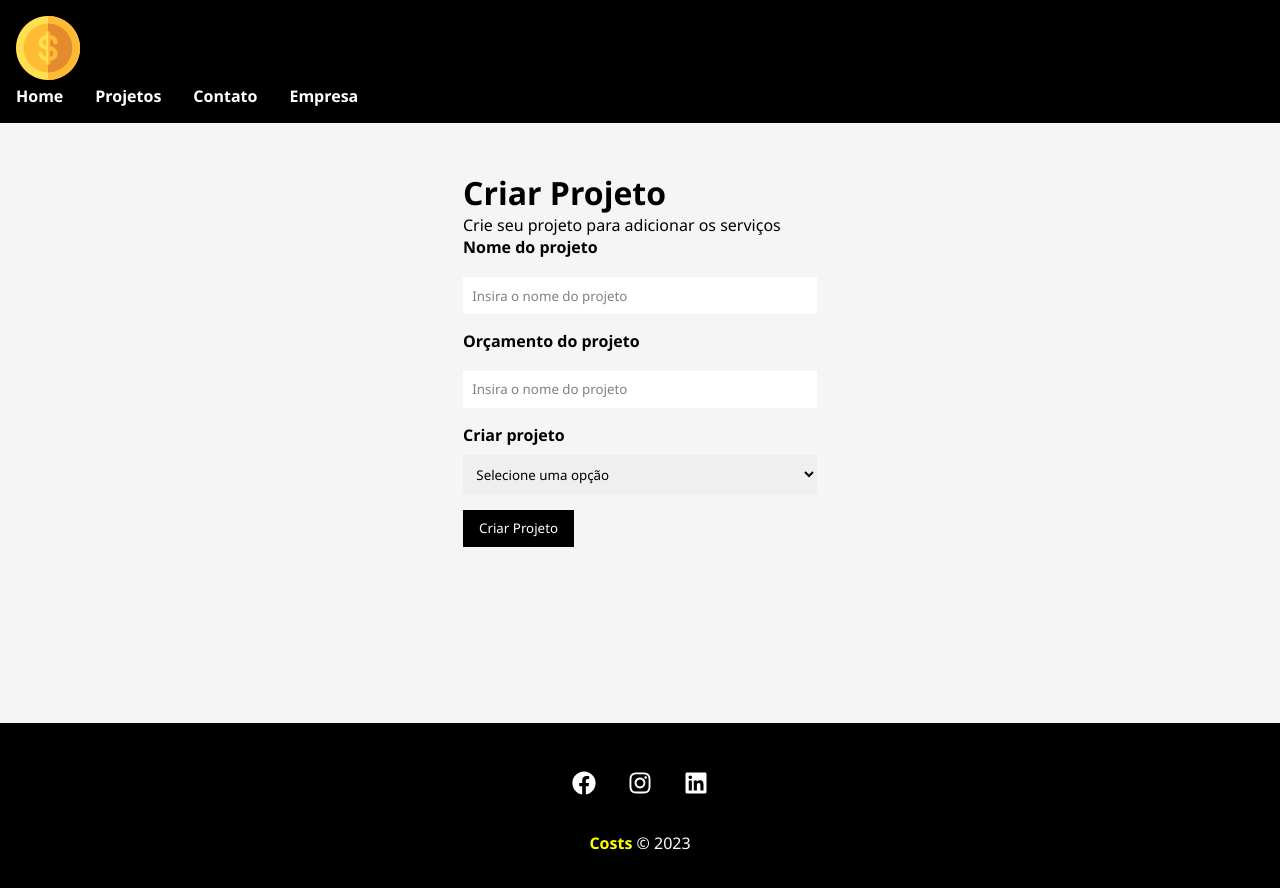
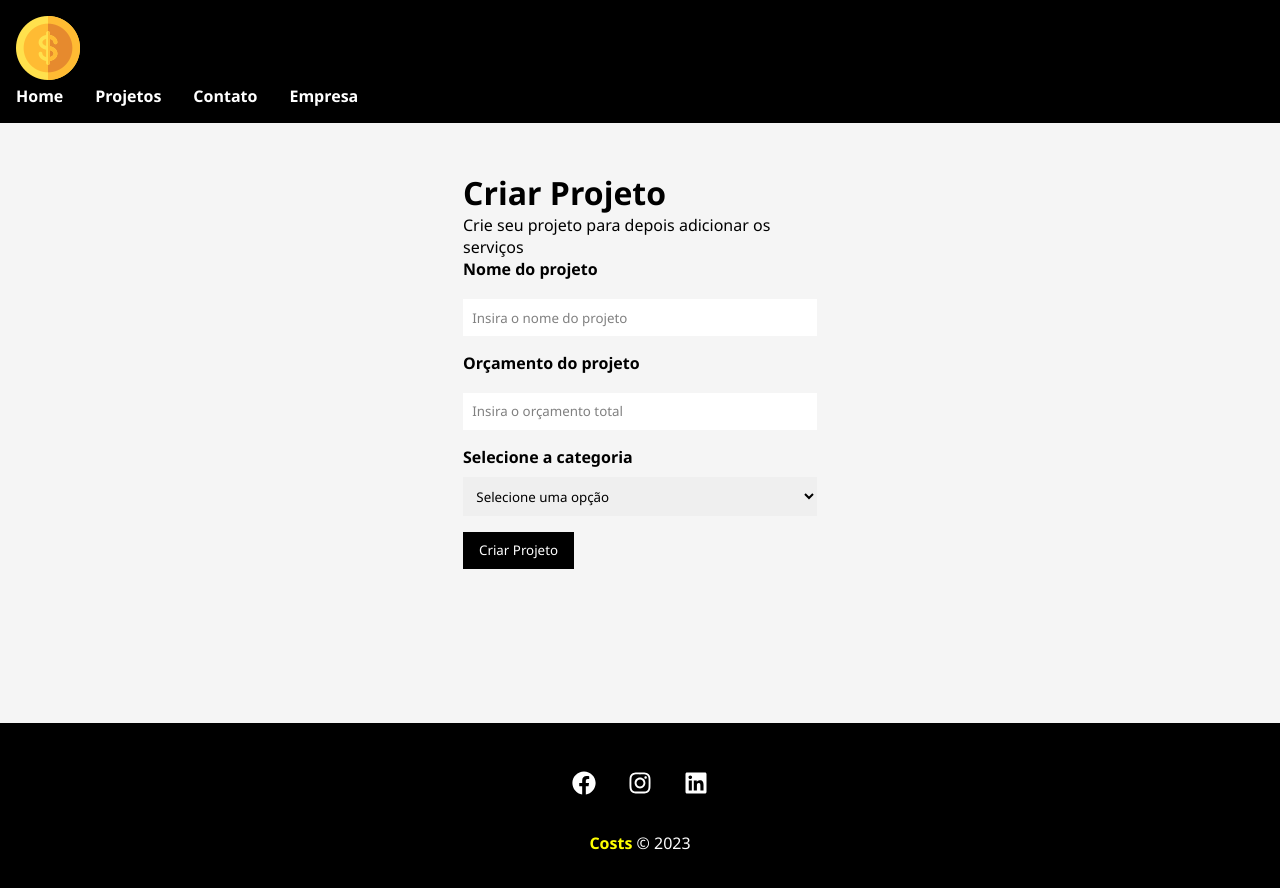
Before and after one commit to LuanvSilva/Meu-Projeto_React, a React (Create React App) app: page /NewProject in a window 1280 px wide. Shown: the top 888 px of the page. Built offline with nearby package versions, Linux system fonts and the light colour scheme; data requests are answered from the project's data file.

Commit message:
ATUALIZA

```diff
--- a/db.json
+++ b/db.json
@@ -1,10 +1,13 @@
 {
   "projects": [
     {
+      "category": {
+        "id": "2",
+        "name": "Desenvolvimento"
+      },
+      "cost": 0,
+      "services": [],
       "id": 1
-    },
-    {
-      "id": 2
     }
   ],
   "categories": [
--- a/src/components/pages/NewProject.js
+++ b/src/components/pages/NewProject.js
@@ -1,27 +1,37 @@
-import { useNavigate} from 'react-router-dom'
+import { Navigate, useNavigate } from 'react-router-dom'
+
 import ProjectForm from '../project/ProjectForm'
+
 import styles from './NewProjects.module.css'
-function NewProject(){
+
+function NewProject() {
   const navigate = useNavigate()
-    function createPost(project){
+
+  function createPost(project) {
+    // initialize cost and services
     project.cost = 0
     project.services = []
-         fetch('http://localhost:5000/projects',{
-            method:'POST',
-            Headers: {
-                'Content-type': 'application/json',
+
+    fetch('http://localhost:5000/projects', {
+      method: 'POST',
+      headers: {
+        'Content-Type': 'application/json',
       },
       body: JSON.stringify(project),
-
-        }).then((resp) => resp.json()).then((date) => navigate('/projects', { message: 'Projeto criado com suceso'}))
+    })
+      .then((resp) => resp.json())
+      .then((data) => {
+        navigate('/projects', { message: 'Projeto criado com sucesso!' })
+      })
   }
 
   return (
     <div className={styles.newproject_container}>
       <h1>Criar Projeto</h1>
-        <p>Crie seu projeto para adicionar os serviços<br></br></p>
-        <ProjectForm handleSubmit={createPost} btnText="Criar Projeto"/>
+      <p>Crie seu projeto para depois adicionar os serviços</p>
+      <ProjectForm handleSubmit={createPost} btnText="Criar Projeto" />
     </div>
   )
 }
+
 export default NewProject
--- a/src/components/project/ProjectForm.js
+++ b/src/components/project/ProjectForm.js
@@ -1,16 +1,17 @@
-import {useEffect, useState} from 'react'
-
+import { useState, useEffect } from 'react'
 import Input from '../form/Input'
 import Select from '../form/Select'
 import SubmitButton from '../form/SubmitButton'
+
 import styles from './ProjectForm.module.css'
 
-function ProjectForm({handleSubmit, btnText, projectData}){
-    const[project,setProject] = useState(projectData || {})
-    const[categories,setCategories] = useState([])
+function ProjectForm({ handleSubmit, btnText, projectData }) {
+  const [project, setProject] = useState(projectData || {})
+  const [categories, setCategories] = useState([])
+
   useEffect(() => {
     fetch('http://localhost:5000/categories', {
-          method: "GET",
+      method: 'GET',
       headers: {
         'Content-Type': 'application/json',
       },
@@ -20,36 +21,52 @@ function ProjectForm({handleSubmit, btnText, projectData}){
         setCategories(data)
       })
   }, [])
-      const submit = (e) =>{
+
+  const submit = (e) => {
     e.preventDefault()
     handleSubmit(project)
   }
 
-      function handleChange(e){
-        setProject({...project,[e.target.name]: e.target.value})
-        console.log(project)
+  function handleChange(e) {
+    setProject({ ...project, [e.target.name]: e.target.value })
   }
-      function handleCategory(e){
-        setProject({...project,
-        category:{
+
+  function handleCategory(e) {
+    setProject({
+      ...project,
+      category: {
         id: e.target.value,
         name: e.target.options[e.target.selectedIndex].text,
-
       },
     })
-
   }
-
-
-
 
   return (
     <form onSubmit={submit} className={styles.form}>
-          <Input type="text" text="Nome do projeto" name="name" placeholder="Insira o nome do projeto" onChange={handleChange} value={project.name}/>
-          <Input type="number" text="Orçamento do projeto" name="budget" placeholder="Insira o nome do projeto" onChange={handleChange} value={project.budget}/>
-            <Select name="category_id" text="Criar projeto" options={categories} onChange={handleCategory} value={project.category ? project.category.id : ''}/>
-            <SubmitButton text={btnText}/>
-
+      <Input
+        type="text"
+        text="Nome do projeto"
+        name="name"
+        placeholder="Insira o nome do projeto"
+        handleOnChange={handleChange}
+        value={project.name}
+      />
+      <Input
+        type="number"
+        text="Orçamento do projeto"
+        name="budget"
+        placeholder="Insira o orçamento total"
+        handleOnChange={handleChange}
+        value={project.budget}
+      />
+      <Select
+        name="category_id"
+        text="Selecione a categoria"
+        options={categories}
+        handleOnChange={handleCategory}
+        value={project.category ? project.category.id : ''}
+      />
+      <SubmitButton text={btnText} />
     </form>
   )
 }
```
Lines whose indentation alone changed are shown as unchanged.
